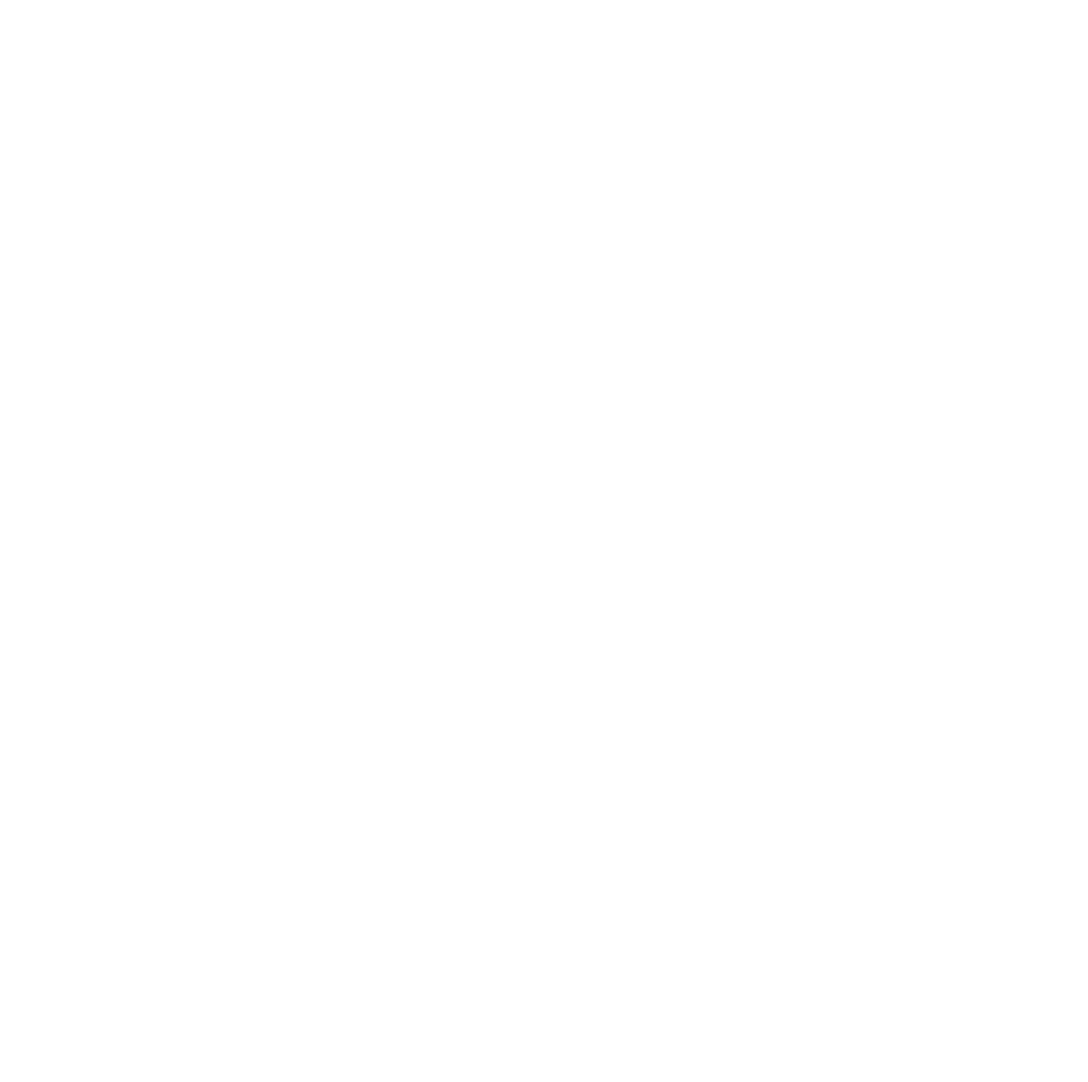
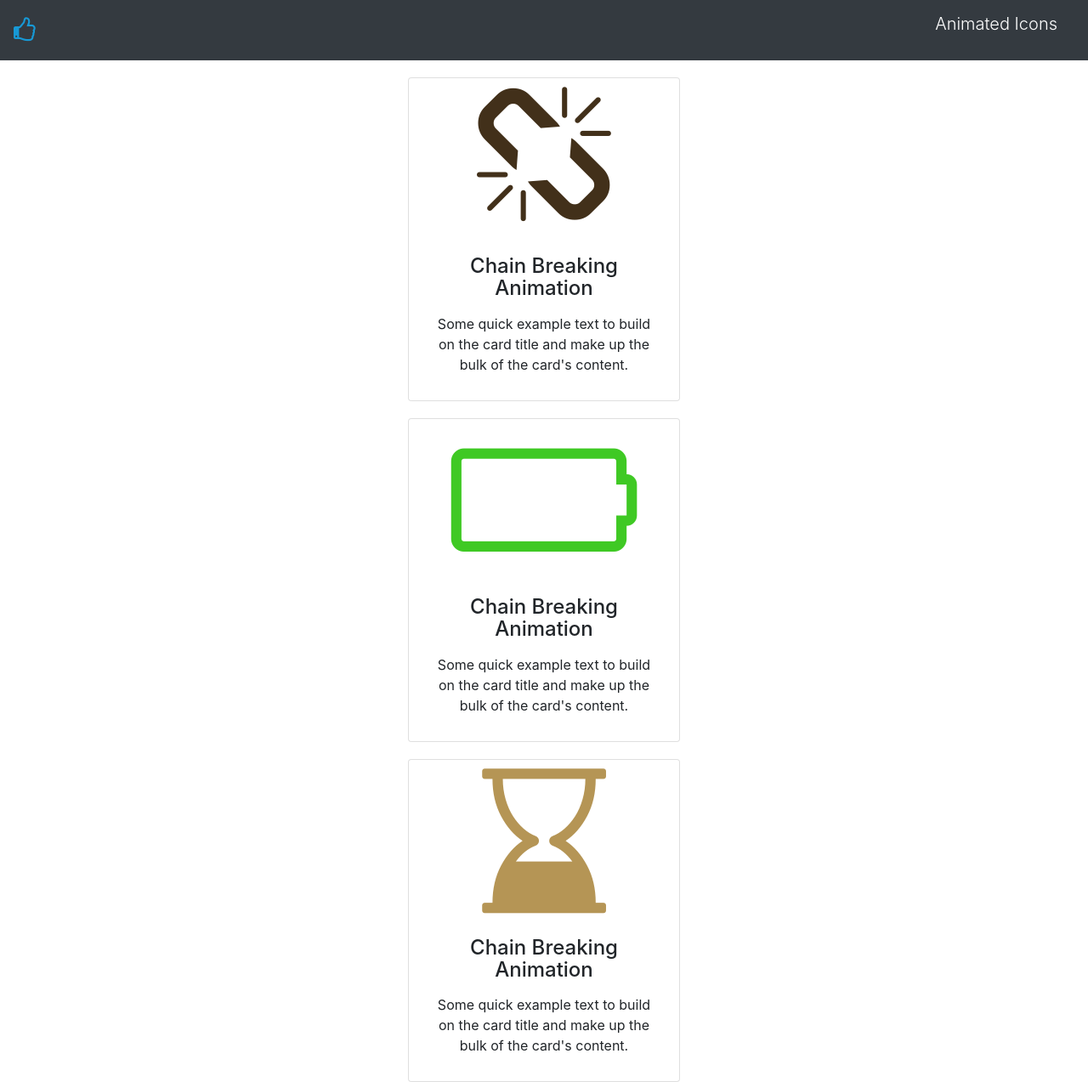
Before and after one commit to iamraghav/animated-icons, a website: page index.html in a window 1280 px wide. Shown: the whole page at 85% size. Before the commit the page ends 800 px from the top, so only its background shows below. Drawn offline with nearby package versions, Linux system fonts and the light colour scheme.

Commit message:
animated few icons with vanilla

```diff
--- a/index.html
+++ b/index.html
@@ -5,9 +5,50 @@
   <meta name="viewport" content="width=device-width, initial-scale=1.0">
   <meta http-equiv="X-UA-Compatible" content="ie=edge">
   <link href="https://maxcdn.bootstrapcdn.com/font-awesome/4.7.0/css/font-awesome.min.css" rel="stylesheet">
-  <title>Anim Icons</title>
+  <link rel="stylesheet" href="https://maxcdn.bootstrapcdn.com/bootstrap/4.0.0-beta/css/bootstrap.min.css" integrity="sha384-/Y6pD6FV/Vv2HJnA6t+vslU6fwYXjCFtcEpHbNJ0lyAFsXTsjBbfaDjzALeQsN6M" crossorigin="anonymous">
+  <title>AnimIcons</title>
+  <link rel="stylesheet" href="lib/css/style.css">
 </head>
 <body>
+  <nav class="navbar navbar-dark bg-dark">
+    <div id="thumbs" class="navbar-brand fa"></div>
+    <p class="lead">Animated Icons</p>
+  </nav>
 
+  <div class="container">
+    <div class="row justify-content-center">
+      <div class="card" style="width: 20rem;">
+        <div id="chain" class="fa"></div>
+        <div class="card-body">
+          <h4 class="nav-link">Chain Breaking Animation</h4>
+          <p class="card-text">Some quick example text to build on the card title and make up the bulk of the card's content.</p>
+        </div>
+      </div>
+    </div>
+
+    <div class="row justify-content-center">
+      <div class="card" style="width: 20rem;">
+        <div id="battery" class="fa"></div>
+        <div class="card-body">
+          <h4 class="nav-link">Chain Breaking Animation</h4>
+          <p class="card-text">Some quick example text to build on the card title and make up the bulk of the card's content.</p>
+        </div>
+      </div>
+    </div>
+  </div>
+
+  <div class="row justify-content-center">
+    <div class="card" style="width: 20rem;">
+      <div id="hourglass" class="fa"></div>
+      <div class="card-body">
+        <h4 class="nav-link">Chain Breaking Animation</h4>
+        <p class="card-text">Some quick example text to build on the card title and make up the bulk of the card's content.</p>
+      </div>
+    </div>
+  </div>
+</div>
+
+
+  <script src="lib/js/main.js" charset="utf-8"></script>
 </body>
 </html>
--- /dev/null
+++ b/lib/css/style.css
@@ -0,0 +1,32 @@
+.navbar .lead {
+  color: #fff;
+  margin-right: 20px;
+}
+.row {
+  margin-top: 20px;
+}
+
+.card {
+  text-align: center;
+  padding: 10px;
+}
+
+#chain {
+  font-size: 170px;
+  color: #42301a;
+}
+
+#thumbs {
+  font-size: 30px;
+  color: #1799d6;
+}
+
+#battery {
+  font-size: 170px;
+  color: #3fc924;
+}
+
+#hourglass {
+  font-size: 170px;
+  color: #b59555;
+}
--- /dev/null
+++ b/lib/js/main.js
@@ -0,0 +1,85 @@
+// Thumb's up animation <---
+function thumbsUp() {
+  let thumbs = document.getElementById('thumbs');
+  thumbs.innerHTML = "&#xf0a4;";
+
+  setTimeout(function() {
+    thumbs.innerHTML = "&#xf087;";
+  }, 1000);
+}
+
+// Call animation
+thumbsUp();
+
+// Animate every 2 seconds
+setInterval(thumbsUp, 2000);
+
+// Thumb's up animation ends here --->
+
+
+// Break Chain animation <---
+function breakChain() {
+  let chain = document.getElementById('chain');
+  chain.innerHTML = "&#xf0c1;";
+
+  setTimeout(function() {
+    chain.innerHTML = "&#xf127;";
+  }, 1000);
+}
+
+// Call animation
+breakChain();
+
+// Animate every 2 seconds
+setInterval(breakChain, 2000);
+
+// Break Chain animation ends here --->
+
+// Battery charge animation <---
+function chargeBattery() {
+  let battery = document.getElementById('battery');
+  battery.innerHTML = "&#xf244;";
+
+  setTimeout(function() {
+    battery.innerHTML = "&#xf243;";
+  }, 1000);
+  setTimeout(function() {
+    battery.innerHTML = "&#xf242;";
+  }, 2000);
+  setTimeout(function() {
+    battery.innerHTML = "&#xf241;";
+  }, 3000);
+  setTimeout(function() {
+    battery.innerHTML = "&#xf240;";
+  }, 4000);
+}
+
+// Call animation
+chargeBattery();
+
+// Animate every 5 seconds
+setInterval(chargeBattery, 5000);
+
+// Battery charge animation ends here --->
+
+//Hourglass tip animation starts here <---
+function hourglassTip() {
+  let hourglass = document.getElementById('hourglass');
+  hourglass.innerHTML = "&#xf251;";
+
+  setTimeout(function() {
+    hourglass.innerHTML = "&#xf252;";
+  }, 1000);
+
+  setTimeout(function() {
+    hourglass.innerHTML = "&#xf253;";
+  }, 2000);
+}
+
+//Call animation
+hourglassTip();
+
+// Animate every 3 seconds
+setInterval(hourglassTip, 3000);
+
+//Hourglass tip animation starts here --->
```
